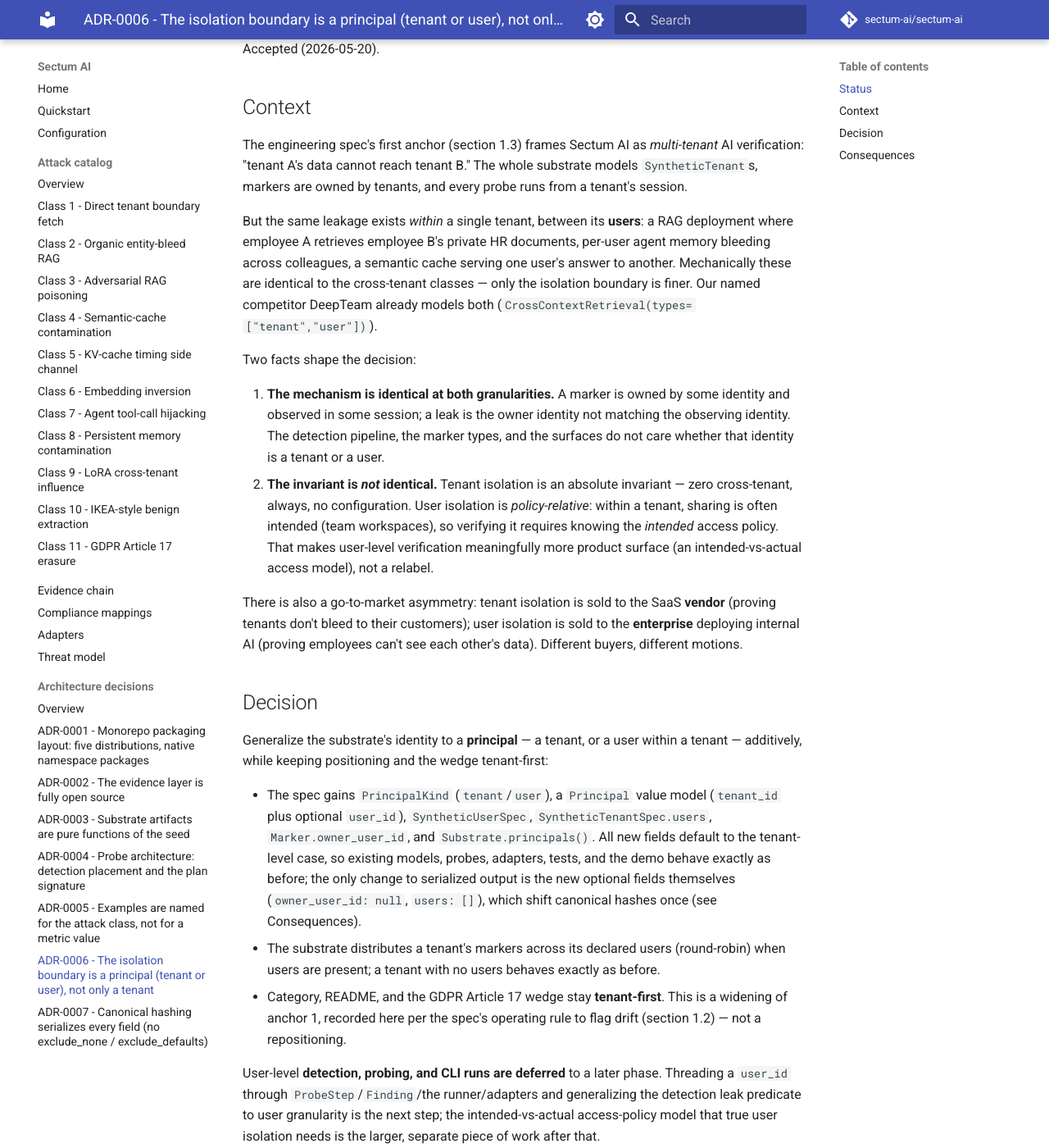
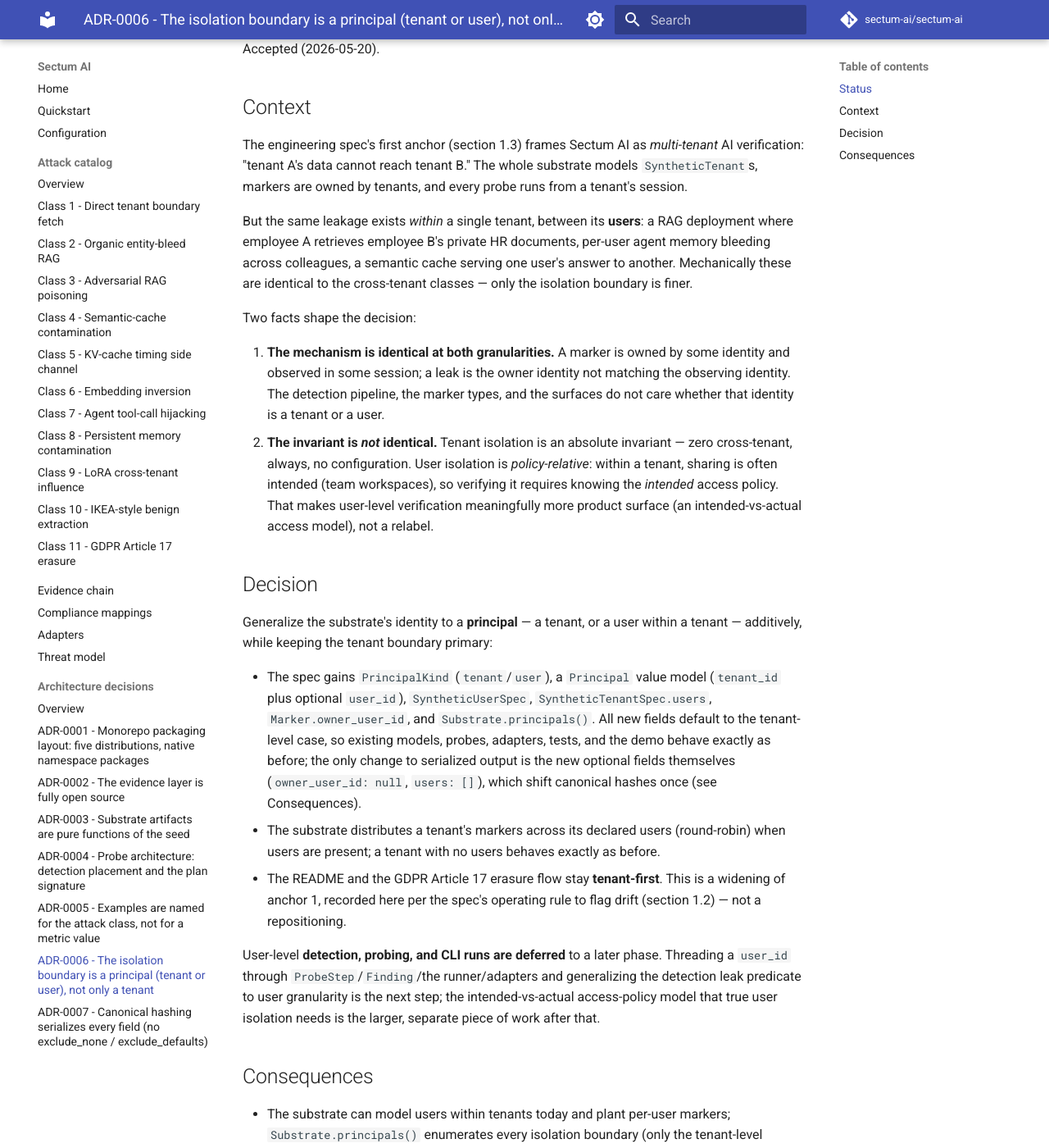
Before and after one commit to sectum-ai/sectum-ai, an MkDocs documentation site: the page built from docs/adr/0006-principal-isolation-model.md, in a window 1280 px wide and 1400 px high, scrolled down 225 px. Shown: the whole window at 82% size. Built offline with MkDocs 1.6.1 and Material for MkDocs 9.7.7, drawn with Linux system fonts in a browser that asks for light colours; comment, search, counter and statistics services are not loaded; some of the changed text lies outside the part shown.

Commit message:
docs: keep the repository to engineering content only
Drop the marketing and competitive-positioning material from the README and
ADR-0006. The README loses the commercial Open-vs-Cloud SKU table, the
"what it is not" competitor list, and the promotional punchline; ADR-0006 loses
the go-to-market asymmetry paragraph, the named-competitor reference, the
"wedge"/"positioning" framing, and the buyer-driven sequencing. The technical
content - the research-cited problem statement and the principal decision with
its consequences - is unchanged.

```diff
--- a/docs/adr/0006-principal-isolation-model.md
+++ b/docs/adr/0006-principal-isolation-model.md
@@ -15,8 +15,7 @@
 RAG deployment where employee A retrieves employee B's private HR documents,
 per-user agent memory bleeding across colleagues, a semantic cache serving one
 user's answer to another. Mechanically these are identical to the cross-tenant
-classes — only the isolation boundary is finer. Our named competitor DeepTeam
-already models both (`CrossContextRetrieval(types=["tenant","user"])`).
+classes — only the isolation boundary is finer.
 
 Two facts shape the decision:
 
@@ -31,16 +30,10 @@
    That makes user-level verification meaningfully more product surface (an
    intended-vs-actual access model), not a relabel.
 
-There is also a go-to-market asymmetry: tenant isolation is sold to the SaaS
-**vendor** (proving tenants don't bleed to their customers); user isolation is
-sold to the **enterprise** deploying internal AI (proving employees can't see
-each other's data). Different buyers, different motions.
-
 ## Decision
 
 Generalize the substrate's identity to a **principal** — a tenant, or a user
-within a tenant — additively, while keeping positioning and the wedge
-tenant-first:
+within a tenant — additively, while keeping the tenant boundary primary:
 
 - The spec gains `PrincipalKind` (`tenant`/`user`), a `Principal` value model
   (`tenant_id` plus optional `user_id`), `SyntheticUserSpec`,
@@ -53,7 +46,7 @@
 - The substrate distributes a tenant's markers across its declared users
   (round-robin) when users are present; a tenant with no users behaves exactly
   as before.
-- Category, README, and the GDPR Article 17 wedge stay **tenant-first**. This is
+- The README and the GDPR Article 17 erasure flow stay **tenant-first**. This is
   a widening of anchor 1, recorded here per the spec's operating rule to flag
   drift (section 1.2) — not a repositioning.
 
@@ -80,7 +73,6 @@
   tests now; the detection pipeline does not yet consume `owner_user_id`. That
   is a deliberate, staged foundation, not dead code — and this ADR is the record
   of the staging.
-- Sequencing is governed by the buyer: if the near-term ICP is the SaaS vendor,
-  the tenant path stays primary and user-level remains foundational; if pull
-  comes from enterprises deploying internal AI, the access-policy model is
-  promoted ahead of further breadth.
+- Sequencing: user-level work stays deferred and the tenant path remains
+  primary until user-level detection is prioritized; the access-policy model
+  (intended-vs-actual access) is the larger piece that follows.
```
Also changed, not shown: CHANGELOG.md (+7 -0 lines), README.md (+10 -18 lines).
